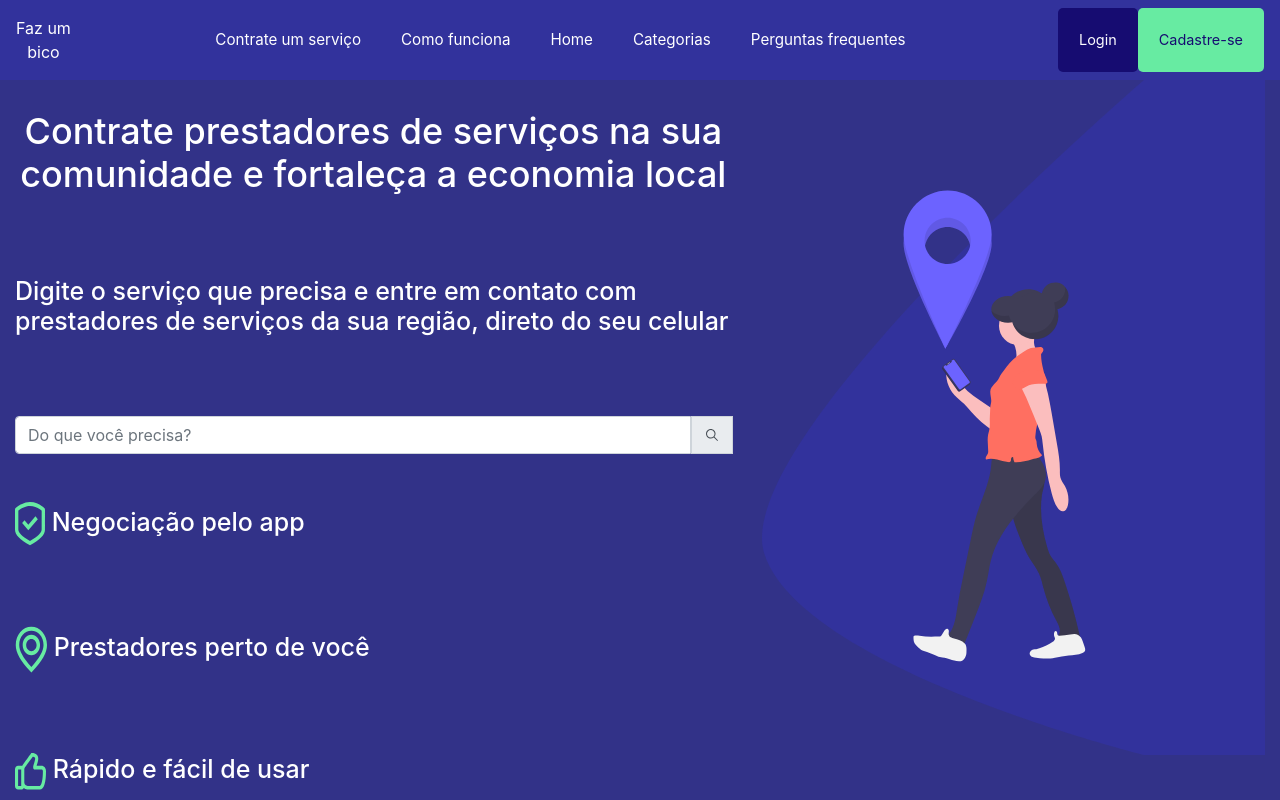
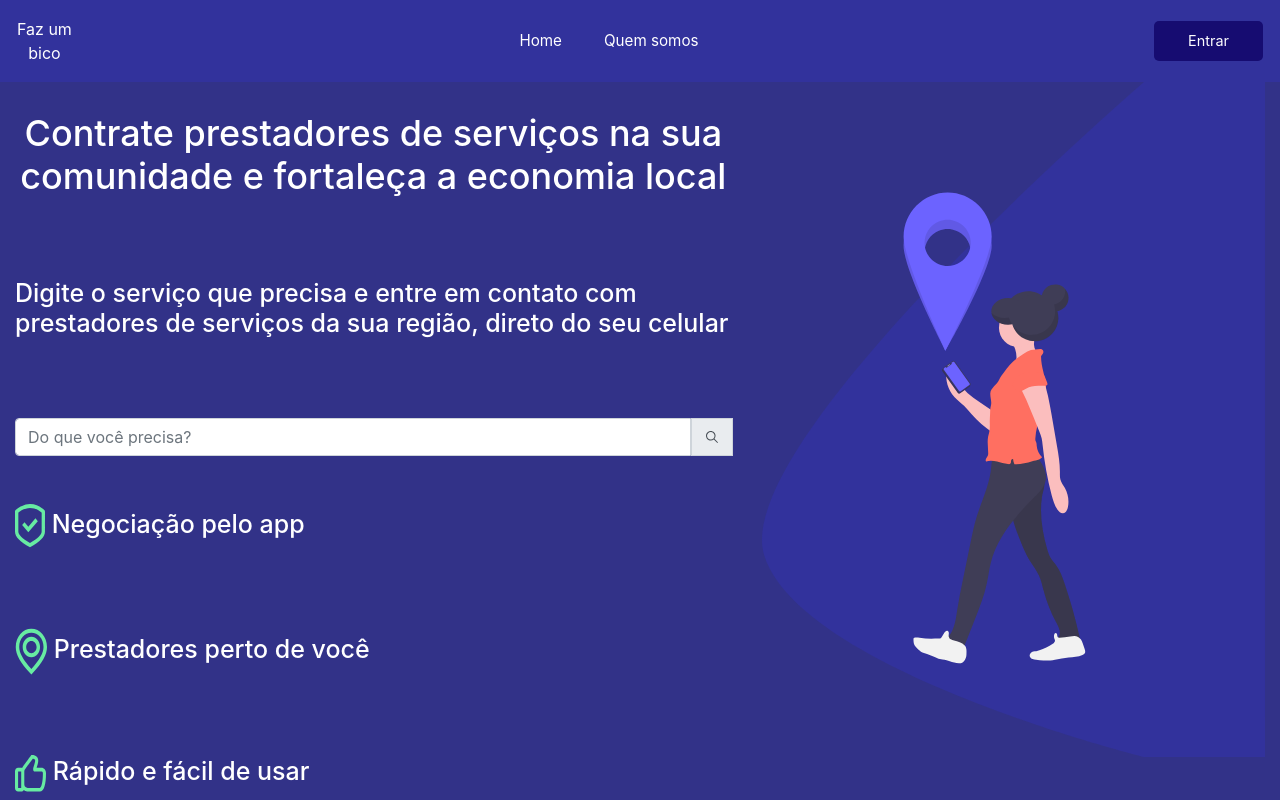
Before and after one commit to joao-vgarcia/ProjetoFinal, a React (Create React App) app: page / in a window 1280 px wide. Shown: the top 800 px of the page. Built offline with nearby package versions, Linux system fonts and the light colour scheme.

Commit message:
Add files via upload

```diff
--- a/src/Footer.js
+++ b/src/Footer.js
@@ -3,6 +3,8 @@ import { Link } from 'react-router-dom';
 import logo from '../src/imagens/logo1.svg';
 import './Footer.css';
 
+
+import facebook from '../src/imagens/facebook.svg';
 import instagram from '../src/imagens/instagram.PNG';
 import youtube from '../src/imagens/youtube.PNG';
 import twitter from '../src/imagens/twitter.PNG';
@@ -42,7 +44,7 @@ class Footer extends Component {
                         </div>
                         <div className="row d-block d-sm-block d-md-none d-lg-none">
                         <div className="d-block d-sm-block d-md-none col-12">
-                           <p className='fote'> <img src={instagram} className=' social' /><img src={twitter} className=' social' /><img src={linkedin} className=' social' /><img src={youtube} className=' social' /></p>
+                           <p className='fote'> <img src={facebook} className=' social'/> <img src={instagram} className=' social' /><img src={twitter} className=' social' /><img src={linkedin} className=' social' /><img src={youtube} className=' social' /></p>
                         </div>
                     </div>
 
--- a/src/Navbar.css
+++ b/src/Navbar.css
@@ -3,6 +3,7 @@
 }
 
 nav ul li, .navbar-brand {
+	border: 1px solid #32329C;
 	color: #FDFDFF;
 	font-size: 0.950em;
 }
@@ -12,40 +13,20 @@ nav .navbar-brand {
 
 }
 nav ul li a:hover {
-	border: 1.5px solid white;
+	border: 1px solid white;
 	border-radius: 20px;
 	color: #FDFDFF;
 }
 
-#botao{
-    border: 1.5px solid #67EBA2;
-	border-radius: 20px;
-	color: white;
-}
-#cta{
-    background-color: #67EBA2;
-	color: #160C71;
-	font-size: 0.950em;
-	border-radius: 5px;
-    padding: 20px 20px;
-
-}
-#cta a:hover{
-    background-color: rgb(137, 245, 185);
-	border-radius: 20px;
-    color: #160C71;
-    border-color: white;
-}
 #loginbot{
     background-color: #160C71;
 	color: #FDFDFF;
 	font-size: 0.950em;
 	border-radius: 5px;
-    padding: 20px 20px;
+    padding: 8px 33px;
 
 }
 #loginbot a:hover{
-
 	border-radius: 0;
     color: #FDFDFF;
     border: 1px, solid, white;
--- a/src/navbar.js
+++ b/src/navbar.js
@@ -26,24 +26,7 @@ class Navbar extends Component {
         this.setState({ cor6: "#67EBA2" })
         this.setState({ cor7: "#160C71" })
     }
-    mudacor1() {
-        this.setState({ cor: "#160C71" })
-        this.setState({ cor2: "#32329C" })
-        this.setState({ cor3: "#32329C" })
-        this.setState({ cor4: "#32329C" })
-        this.setState({ cor5: "#32329C" })
-        this.setState({ cor6: "#67EBA2" })
-        this.setState({ cor7: "#160C71" })
-    }
-    mudacor2() {
-        this.setState({ cor: "#32329C" })
-        this.setState({ cor2: "#160C71" })
-        this.setState({ cor3: "#32329C" })
-        this.setState({ cor4: "#32329C" })
-        this.setState({ cor5: "#32329C" })
-        this.setState({ cor6: "#67EBA2" })
-        this.setState({ cor7: "#160C71" })
-    }
+
     mudacor3() {
         this.setState({ cor: "#32329C" })
         this.setState({ cor2: "#32329C" })
@@ -53,15 +36,7 @@ class Navbar extends Component {
         this.setState({ cor6: "#67EBA2" })
         this.setState({ cor7: "#160C71" })
     }
-    mudacor4() {
-        this.setState({ cor: "#32329C" })
-        this.setState({ cor2: "#32329C" })
-        this.setState({ cor3: "#32329C" })
-        this.setState({ cor4: "#160C71" })
-        this.setState({ cor5: "#32329C" })
-        this.setState({ cor6: "#67EBA2" })
-        this.setState({ cor7: "#160C71" })
-    }
+
     mudacor5() {
         this.setState({ cor: "#32329C" })
         this.setState({ cor2: "#32329C" })
@@ -72,15 +47,7 @@ class Navbar extends Component {
         this.setState({ cor7: "#160C71" })
 
     }
-    mudacor6() {
-        this.setState({ cor: "#32329C" })
-        this.setState({ cor2: "#32329C" })
-        this.setState({ cor3: "#32329C" })
-        this.setState({ cor4: "#32329C" })
-        this.setState({ cor5: "#32329C" })
-        this.setState({ cor6: "#24D372" })
-        this.setState({ cor7: "#160C71" })
-    }
+
     mudacor7() {
         this.setState({ cor: "#32329C" })
         this.setState({ cor2: "#32329C" })
@@ -88,7 +55,7 @@ class Navbar extends Component {
         this.setState({ cor4: "#32329C" })
         this.setState({ cor5: "#32329C" })
         this.setState({ cor6: "#67EBA2" })
-        this.setState({ cor7: "#1A09BC" })
+        this.setState({ cor7: "#3CB371" })
     }
 
 
@@ -101,28 +68,21 @@ class Navbar extends Component {
                         <button className="navbar-toggler" type="button" data-toggle="collapse" data-target="#collapsibleNavbar"><span className="navbar-toggler-icon"></span></button>
                         <div className="collapse navbar-collapse" id="collapsibleNavbar">
                                 <ul className="navbar-nav mx-auto">
-                                    <li className="nav-item">
-                                        <Link className="nav-link active mr-lg-4" to="/busca" onClick={this.mudacor1.bind(this)} style={{ backgroundColor: this.state.cor, borderRadius: this.state.borda }}>Contrate um serviço</Link>
-                                    </li>
-                                    <li className="nav-item">
-                                        <Link className="nav-link active mr-lg-4" to="/home"  onClick={this.mudacor2.bind(this)} style={{ backgroundColor: this.state.cor2, borderRadius: this.state.borda }}>Como funciona</Link>
-                                    </li>
+
                                     <li className="nav-item">
                                         <Link className="nav-link active mr-lg-4" to="/home"  onClick={this.mudacor3.bind(this)} style={{ backgroundColor: this.state.cor3, borderRadius: this.state.borda }}>Home</Link>
                                     </li>
+
                                     <li className="nav-item">
-                                        <Link className="nav-link active mr-lg-4" to="/categorias" onClick={this.mudacor4.bind(this)} style={{ backgroundColor: this.state.cor4, borderRadius: this.state.borda }}>Categorias</Link>
-                                    </li>
-                                    <li className="nav-item">
-                                        <Link className="nav-link active mr-lg-4" to="/faq" onClick={this.mudacor5.bind(this)} style={{ backgroundColor: this.state.cor5, borderRadius: this.state.borda }}>Perguntas frequentes</Link>
+                                        <Link className="nav-link active mr-lg-4" to="/faq" onClick={this.mudacor5.bind(this)} style={{ backgroundColor: this.state.cor5, borderRadius: this.state.borda }}>Quem somos</Link>
                                     </li>
                                 </ul>
-                            <ul className="navbar-nav">
-                                <li className="nav-item" >
-                                    <Link to="/login" className="btn " id="loginbot" style={{ backgroundColor: this.state.cor7 }} onClick={this.mudacor7.bind(this)}>Login</Link>
-                                    <Link to="/cadastrese" className="btn" id="cta" style={{ backgroundColor: this.state.cor6 }} onClick={this.mudacor6.bind(this)}>Cadastre-se</Link>
-                                </li>
-                            </ul>
+                                <ul className="navbar-nav">
+                                    <li className="nav-item" >
+                                        <Link to="/login" className="btn " id="loginbot" style={{ backgroundColor: this.state.cor7 }} onClick={this.mudacor7.bind(this)}>Entrar</Link>
+
+                                    </li>
+                                </ul>
                         </div>
                     </nav>
                 </div>
```
